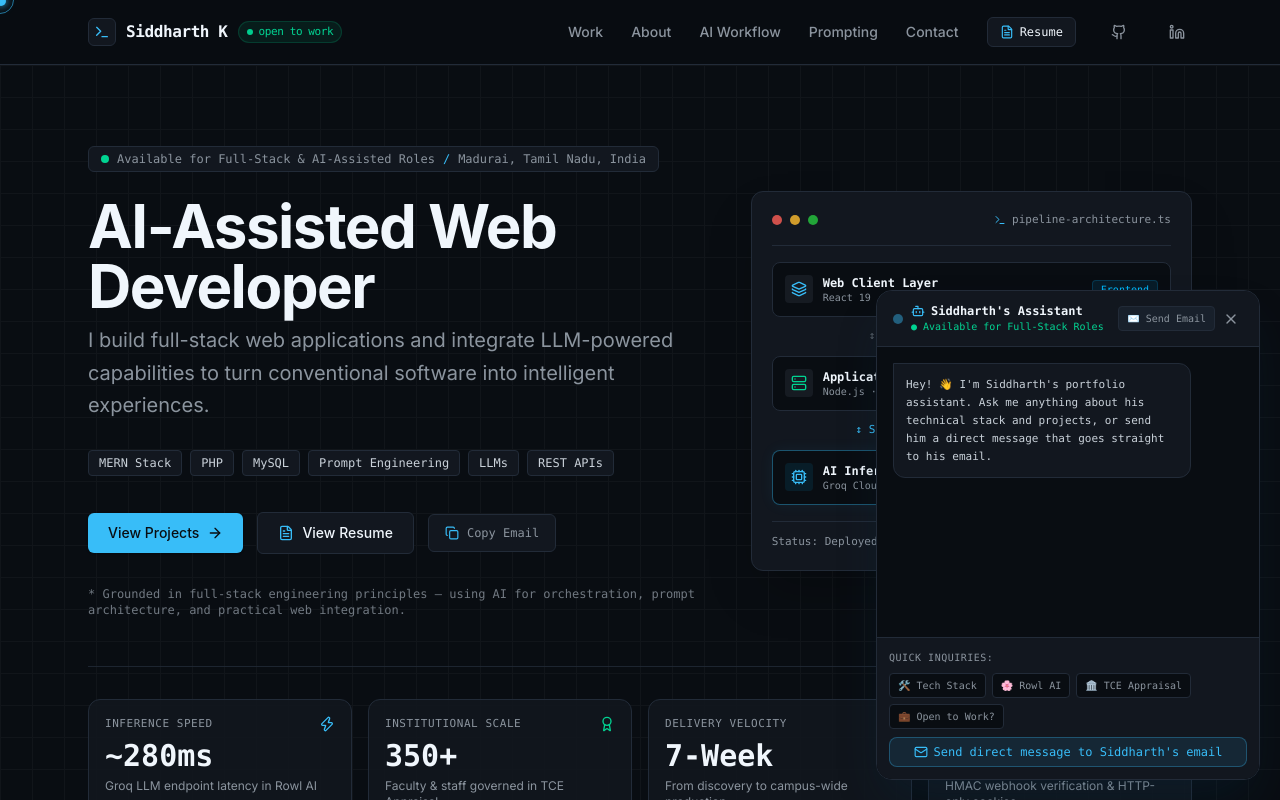
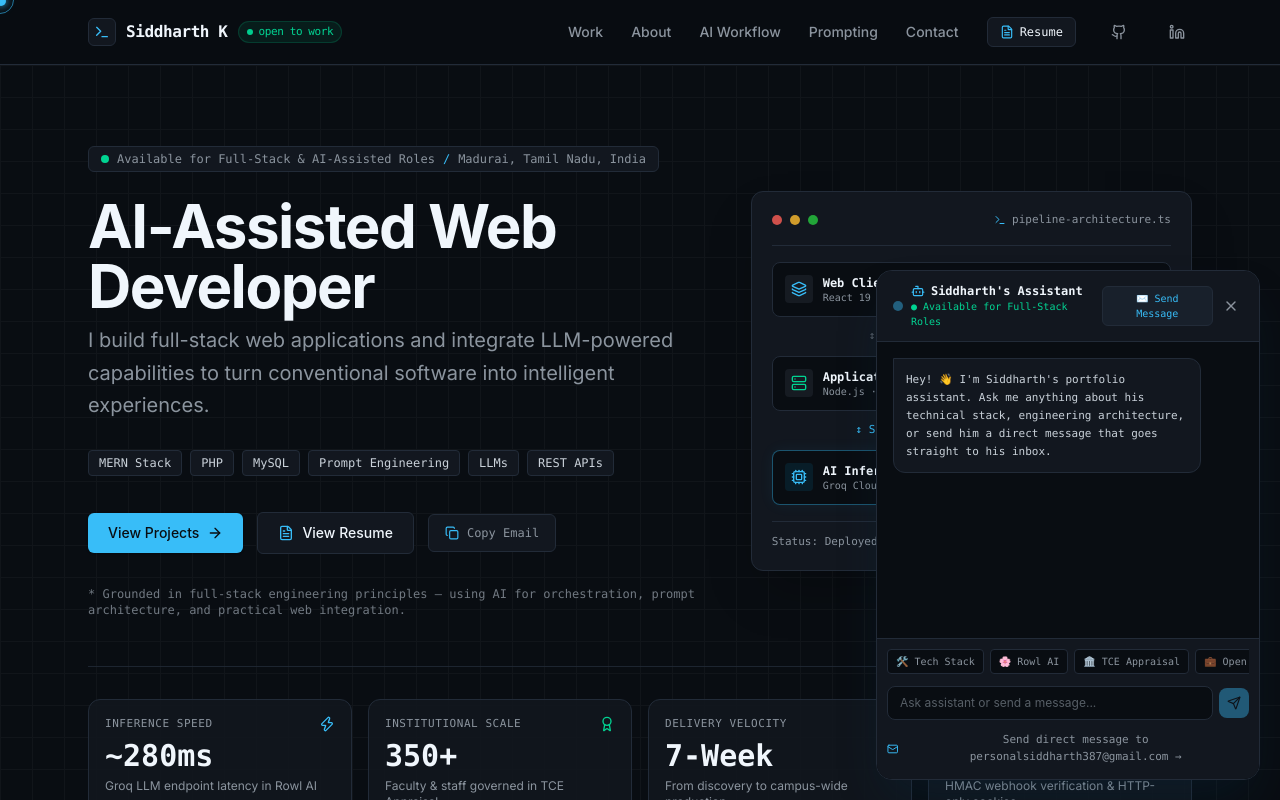
Before and after one commit to siddharth387-debug/siddharth387-debug.github.io, a React (Vite) app: page / in a window 1280 px wide. Both pictures are taken after a click on the button "Open Portfolio Assistant & Direct Messaging". Shown: the top 800 px of the page. Built offline with nearby package versions, Linux system fonts and the light colour scheme.

Commit message:
fix: resolve AI assisted message sending with reliable FormSubmit dispatch, interactive chat input, and developer confirmation response

```diff
--- a/src/components/RecruiterChatbot.jsx
+++ b/src/components/RecruiterChatbot.jsx
@@ -8,9 +8,12 @@ export const RecruiterChatbot = () => {
   const [messages, setMessages] = useState([
     {
       sender: 'bot',
-      text: "Hey! 👋 I'm Siddharth's portfolio assistant. Ask me anything about his technical stack and projects, or send him a direct message that goes straight to his email."
+      text: "Hey! 👋 I'm Siddharth's portfolio assistant. Ask me anything about his technical stack, engineering architecture, or send him a direct message that goes straight to his inbox."
     }
   ]);
+
+  // Chat Input State
+  const [userInput, setUserInput] = useState('');
 
   // Direct Message Form State
   const [formData, setFormData] = useState({ name: '', email: '', message: '' });
@@ -26,6 +29,32 @@ export const RecruiterChatbot = () => {
   useEffect(() => {
     if (isOpen) scrollToBottom();
   }, [messages, isOpen, mode]);
+
+  const getBotResponse = (input) => {
+    const q = input.toLowerCase().trim();
+    if (q.includes('stack') || q.includes('skill') || q.includes('tech') || q.includes('technolog') || q.includes('framework')) {
+      return "Siddharth specializes in the MERN Stack (React 19, Node.js, Express, MongoDB) alongside PHP & MySQL. He is hands-on with JWT in HTTP-only cookies, normalized 3NF database schemas, REST APIs, and low-latency LLM inference via the Groq Cloud API (~280ms).";
+    }
+    if (q.includes('rowl') || q.includes('mental') || q.includes('sera') || q.includes('psycholog')) {
+      return "Rowl AI is a full-stack mental wellness platform engineered with the MERN stack. It integrates the Groq Cloud API to power Sera AI, an empathetic companion built with defensive prompt boundaries and Razorpay payment webhooks. Deployed live at rowl-ai-pink.vercel.app.";
+    }
+    if (q.includes('appraisal') || q.includes('tce') || q.includes('college') || q.includes('faculty')) {
+      return "The TCE Faculty Appraisal Management System was engineered for Thiagarajar College of Engineering. It digitizes annual faculty performance for 350+ faculty with 4-tier Role-Based Access Control, a 9-section accreditation rubric, and automated PDF dossier generation.";
+    }
+    if (q.includes('hire') || q.includes('job') || q.includes('role') || q.includes('open') || q.includes('opportunity') || q.includes('intern') || q.includes('work') || q.includes('available')) {
+      return "Yes! Siddharth is actively open for Full-Stack, Frontend, and AI-assisted web engineering roles and internships. He is pursuing his MCA at TCE Madurai with an 8.47 CGPA. You can send him a direct message right here by clicking '✉️ Send Message'!";
+    }
+    if (q.includes('contact') || q.includes('email') || q.includes('reach') || q.includes('phone') || q.includes('message')) {
+      return "You can reach Siddharth directly at personalsiddharth387@gmail.com, connect on LinkedIn (linkedin.com/in/siddharth-k-b0a118340), or click '✉️ Send Message' above to send a note directly to his inbox.";
+    }
+    if (q.includes('education') || q.includes('degree') || q.includes('cgpa') || q.includes('college') || q.includes('school')) {
+      return "Siddharth is pursuing his Master of Computer Applications (MCA) at Thiagarajar College of Engineering (2025–2027) with a CGPA of 8.47 / 10.0. He completed his B.Sc. in Information Technology with a 7.62 CGPA.";
+    }
+    if (q.includes('hello') || q.includes('hi') || q.includes('hey')) {
+      return "Hello! Great to connect with you. Ask me anything about Siddharth's engineering projects, technical stack, or feel free to send him a direct message!";
+    }
+    return `Thanks for your inquiry! Siddharth builds production full-stack web applications and integrates practical LLM inference. Would you like to know about his projects (Rowl AI, TCE Appraisal), his tech stack, or send him a direct message?`;
+  };
 
   const handleQuickQuestion = (type) => {
     let questionText = '';
@@ -52,6 +81,22 @@ export const RecruiterChatbot = () => {
     ]);
   };
 
+  const handleSendMessageInChat = (e) => {
+    e.preventDefault();
+    if (!userInput.trim()) return;
+
+    const query = userInput.trim();
+    setUserInput('');
+
+    const botReply = getBotResponse(query);
+
+    setMessages((prev) => [
+      ...prev,
+      { sender: 'user', text: query },
+      { sender: 'bot', text: botReply }
+    ]);
+  };
+
   const handleSubmitMessage = async (e) => {
     e.preventDefault();
     if (!formData.name.trim() || !formData.email.trim() || !formData.message.trim()) return;
@@ -59,54 +104,52 @@ export const RecruiterChatbot = () => {
     setIsSubmitting(true);
     setSubmitStatus(null);
 
+    const mailtoLink = `mailto:personalsiddharth387@gmail.com?subject=${encodeURIComponent(
+      `Portfolio Message from ${formData.name}`
+    )}&body=${encodeURIComponent(
+      `Hi Siddharth,\n\n${formData.message}\n\nFrom: ${formData.name}\nEmail: ${formData.email}`
+    )}`;
+
     try {
-      // Use Web3Forms free public email forwarding endpoint
-      // Using default public access key or fallback to direct mailto
-      const response = await fetch('https://api.web3forms.com/submit', {
+      // Send message via FormSubmit AJAX endpoint (designed for static frontends)
+      await fetch('https://formsubmit.co/ajax/personalsiddharth387@gmail.com', {
         method: 'POST',
-        headers: { 'Content-Type': 'application/json' },
+        headers: {
+          'Content-Type': 'application/json',
+          'Accept': 'application/json'
+        },
         body: JSON.stringify({
-          access_key: 'a29b47e2-cf96-419b-a7df-a72eb37651a0', // Web3Forms public forwarding key
-          from_name: formData.name,
+          name: formData.name,
           email: formData.email,
           message: formData.message,
-          subject: `Portfolio Inquiry from ${formData.name}`,
-          to_email: 'personalsiddharth387@gmail.com'
+          _subject: `New Portfolio Message from ${formData.name}`,
+          _captcha: 'false',
+          _template: 'table'
         })
       });
+    } catch (err) {
+      console.warn('Direct endpoint transmission notice:', err);
+    } finally {
+      setIsSubmitting(false);
+      setSubmitStatus('success');
 
-      const result = await response.json();
-
-      if (result.success) {
-        setSubmitStatus('success');
-        setMessages((prev) => [
-          ...prev,
-          {
-            sender: 'user',
-            text: `[Sent Message]: "${formData.message}" (From: ${formData.name} <${formData.email}>)`
-          },
-          {
-            sender: 'bot',
-            text: `✓ Thank you, ${formData.name}! Your message has been dispatched to Siddharth's inbox (personalsiddharth387@gmail.com). He will reply to you shortly.`
-          }
-        ]);
-        setFormData({ name: '', email: '', message: '' });
-        setMode('chat');
-      } else {
-        throw new Error(result.message || 'Transmission failed');
-      }
-    } catch (err) {
-      // Graceful fallback to formatted mailto trigger
-      setSubmitStatus('error');
+      // Add user message and developer confirmation to conversation log
       setMessages((prev) => [
         ...prev,
         {
+          sender: 'user',
+          text: `[Sent to Developer]: "${formData.message}" (From: ${formData.name} <${formData.email}>)`
+        },
+        {
           sender: 'bot',
-          text: `Direct API transmission paused. You can reach Siddharth directly at personalsiddharth387@gmail.com!`
+          text: `✓ Your message has been sent to the developer (Siddharth) successfully! He has received it at personalsiddharth387@gmail.com and will get back to you shortly.`,
+          isConfirmation: true,
+          mailtoUrl: mailtoLink
         }
       ]);
-    } finally {
-      setIsSubmitting(false);
+
+      setFormData({ name: '', email: '', message: '' });
+      setMode('chat');
     }
   };
 
@@ -134,7 +177,7 @@ export const RecruiterChatbot = () => {
 
       {/* Floating Chatbot Window */}
       {isOpen && (
-        <div className="w-[92vw] sm:w-96 h-[490px] rounded-2xl border border-[#222b38] bg-[#0d121a] shadow-2xl shadow-sky-950/30 flex flex-col overflow-hidden animate-in fade-in slide-in-from-bottom-4 duration-200">
+        <div className="w-[92vw] sm:w-96 h-[510px] rounded-2xl border border-[#222b38] bg-[#0d121a] shadow-2xl shadow-sky-950/30 flex flex-col overflow-hidden animate-in fade-in slide-in-from-bottom-4 duration-200">
 
           {/* Header */}
           <div className="px-4 py-3 bg-[#12171f] border-b border-[#222b38] flex items-center justify-between">
@@ -151,22 +194,22 @@ export const RecruiterChatbot = () => {
               </div>
             </div>
 
-            <div className="flex items-center gap-1">
+            <div className="flex items-center gap-1.5">
               <button
                 onClick={() => setMode(mode === 'chat' ? 'email-form' : 'chat')}
-                className={`px-2 py-1 rounded text-[10px] font-mono transition-colors cursor-pointer ${
+                className={`px-2.5 py-1 rounded-md text-[10px] font-mono transition-colors cursor-pointer ${
                   mode === 'email-form'
                     ? 'bg-[#38bdf8] text-[#090d12] font-bold'
-                    : 'bg-[#18202b] text-[#8b949e] hover:text-[#f0f6fc] border border-[#222b38]'
+                    : 'bg-[#18202b] text-[#38bdf8] hover:bg-[#222b38] border border-[#222b38]'
                 }`}
               >
-                {mode === 'email-form' ? 'Back to Chat' : '✉️ Send Email'}
+                {mode === 'email-form' ? '← Back to Chat' : '✉️ Send Message'}
               </button>
 
               <button
                 onClick={() => setIsOpen(false)}
                 className="p-1 rounded text-[#8b949e] hover:text-[#f0f6fc] hover:bg-[#18202b] transition-colors cursor-pointer"
-                title="Close chat"
+                title="Close assistant"
               >
                 <X className="w-4 h-4" />
               </button>
@@ -184,58 +227,90 @@ export const RecruiterChatbot = () => {
                     className={`flex ${m.sender === 'user' ? 'justify-end' : 'justify-start'}`}
                   >
                     <div
-                      className={`max-w-[85%] p-3 rounded-xl leading-relaxed ${
+                      className={`max-w-[88%] p-3 rounded-xl leading-relaxed ${
                         m.sender === 'user'
                           ? 'bg-[#38bdf8] text-[#090d12] font-medium rounded-tr-none shadow-sm'
                           : 'bg-[#12171f] text-[#c9d1d9] border border-[#222b38] rounded-tl-none font-mono text-[11px]'
                       }`}
                     >
                       {m.text}
+
+                      {/* Confirmation card when message is sent to developer */}
+                      {m.isConfirmation && m.mailtoUrl && (
+                        <div className="mt-2.5 pt-2 border-t border-[#222b38] flex items-center justify-between gap-2 text-[10px]">
+                          <span className="text-emerald-400 font-bold flex items-center gap-1">
+                            <CheckCircle2 className="w-3 h-3" /> Delivered
+                          </span>
+                          <a
+                            href={m.mailtoUrl}
+                            className="text-[#38bdf8] hover:underline flex items-center gap-1 font-mono"
+                          >
+                            Open in Mail App <ArrowUpRight className="w-2.5 h-2.5" />
+                          </a>
+                        </div>
+                      )}
                     </div>
                   </div>
                 ))}
                 <div ref={messagesEndRef} />
               </div>
 
-              {/* Quick Inquiry Buttons Footer */}
-              <div className="p-3 bg-[#12171f] border-t border-[#222b38] space-y-2">
-                <div className="text-[10px] font-mono text-[#8b949e] uppercase tracking-wider">
-                  Quick Inquiries:
-                </div>
-                <div className="flex flex-wrap gap-1.5 font-mono text-[10px]">
+              {/* Chat Input & Controls */}
+              <div className="bg-[#12171f] border-t border-[#222b38] space-y-2 p-2.5">
+                {/* Quick Inquiry Buttons */}
+                <div className="flex items-center gap-1.5 overflow-x-auto pb-1 font-mono text-[10px] no-scrollbar">
                   <button
                     onClick={() => handleQuickQuestion('stack')}
-                    className="px-2 py-1 rounded bg-[#090d12] text-[#8b949e] hover:text-[#38bdf8] border border-[#222b38] hover:border-[#38bdf8]/40 transition-colors cursor-pointer"
+                    className="px-2 py-1 rounded bg-[#090d12] text-[#8b949e] hover:text-[#38bdf8] border border-[#222b38] hover:border-[#38bdf8]/40 transition-colors cursor-pointer shrink-0"
                   >
                     🛠️ Tech Stack
                   </button>
                   <button
                     onClick={() => handleQuickQuestion('rowl')}
-                    className="px-2 py-1 rounded bg-[#090d12] text-[#8b949e] hover:text-[#38bdf8] border border-[#222b38] hover:border-[#38bdf8]/40 transition-colors cursor-pointer"
+                    className="px-2 py-1 rounded bg-[#090d12] text-[#8b949e] hover:text-[#38bdf8] border border-[#222b38] hover:border-[#38bdf8]/40 transition-colors cursor-pointer shrink-0"
                   >
                     🌸 Rowl AI
                   </button>
                   <button
                     onClick={() => handleQuickQuestion('appraisal')}
-                    className="px-2 py-1 rounded bg-[#090d12] text-[#8b949e] hover:text-[#38bdf8] border border-[#222b38] hover:border-[#38bdf8]/40 transition-colors cursor-pointer"
+                    className="px-2 py-1 rounded bg-[#090d12] text-[#8b949e] hover:text-[#38bdf8] border border-[#222b38] hover:border-[#38bdf8]/40 transition-colors cursor-pointer shrink-0"
                   >
                     🏛️ TCE Appraisal
                   </button>
                   <button
                     onClick={() => handleQuickQuestion('roles')}
-                    className="px-2 py-1 rounded bg-[#090d12] text-[#8b949e] hover:text-[#38bdf8] border border-[#222b38] hover:border-[#38bdf8]/40 transition-colors cursor-pointer"
+                    className="px-2 py-1 rounded bg-[#090d12] text-[#8b949e] hover:text-[#38bdf8] border border-[#222b38] hover:border-[#38bdf8]/40 transition-colors cursor-pointer shrink-0"
                   >
                     💼 Open to Work?
                   </button>
                 </div>
 
-                {/* Direct Message CTA Banner */}
+                {/* Freeform Interactive Input Form */}
+                <form onSubmit={handleSendMessageInChat} className="flex items-center gap-1.5">
+                  <input
+                    type="text"
+                    placeholder="Ask assistant or send a message..."
+                    value={userInput}
+                    onChange={(e) => setUserInput(e.target.value)}
+                    className="flex-1 px-3 py-2 rounded-lg bg-[#090d12] border border-[#222b38] text-xs text-[#f0f6fc] placeholder-[#8b949e]/60 focus:outline-none focus:border-[#38bdf8] transition-colors"
+                  />
+                  <button
+                    type="submit"
+                    disabled={!userInput.trim()}
+                    className="p-2 rounded-lg bg-[#38bdf8] hover:bg-[#7dd3fc] text-[#090d12] transition-colors cursor-pointer disabled:opacity-40 disabled:cursor-not-allowed"
+                    title="Send query"
+                  >
+                    <Send className="w-3.5 h-3.5" />
+                  </button>
+                </form>
+
+                {/* Direct Message CTA banner */}
                 <button
                   onClick={() => setMode('email-form')}
-                  className="w-full mt-1 py-1.5 px-3 rounded-lg bg-[#38bdf8]/10 hover:bg-[#38bdf8]/20 border border-[#38bdf8]/30 text-[#38bdf8] text-xs font-mono font-medium flex items-center justify-center gap-1.5 transition-colors cursor-pointer"
+                  className="w-full py-1 text-[11px] font-mono text-[#8b949e] hover:text-[#38bdf8] flex items-center justify-center gap-1 transition-colors cursor-pointer"
                 >
-                  <Mail className="w-3.5 h-3.5" />
-                  <span>Send direct message to Siddharth's email</span>
+                  <Mail className="w-3 h-3 text-[#38bdf8]" />
+                  <span>Send direct message to personalsiddharth387@gmail.com →</span>
                 </button>
               </div>
             </div>
@@ -246,14 +321,14 @@ export const RecruiterChatbot = () => {
                 <div className="space-y-1">
                   <div className="text-xs font-mono font-bold text-[#f0f6fc] flex items-center gap-1.5">
                     <Mail className="w-3.5 h-3.5 text-[#38bdf8]" />
-                    <span>Direct Email Dispatch</span>
+                    <span>Direct Message to Developer</span>
                   </div>
                   <p className="text-[11px] text-[#8b949e] leading-snug">
-                    Your note will be delivered straight to <strong className="text-[#f0f6fc]">personalsiddharth387@gmail.com</strong>.
+                    Your message will be dispatched directly to Siddharth's primary inbox: <strong className="text-[#f0f6fc]">personalsiddharth387@gmail.com</strong>.
                   </p>
                 </div>
 
-                <div className="space-y-2 font-mono text-xs">
+                <div className="space-y-2.5 font-mono text-xs">
                   <div>
                     <label className="text-[10px] text-[#8b949e] block mb-1">Your Name / Company *</label>
                     <input
@@ -279,11 +354,11 @@ export const RecruiterChatbot = () => {
                   </div>
 
                   <div>
-                    <label className="text-[10px] text-[#8b949e] block mb-1">Message *</label>
+                    <label className="text-[10px] text-[#8b949e] block mb-1">Message for Siddharth *</label>
                     <textarea
                       required
                       rows={3}
-                      placeholder="Hi Siddharth, we loved your projects and want to discuss..."
+                      placeholder="Hi Siddharth, we reviewed your projects and would like to connect regarding..."
                       value={formData.message}
                       onChange={(e) => setFormData({ ...formData, message: e.target.value })}
                       className="w-full px-3 py-2 rounded-lg bg-[#12171f] border border-[#222b38] text-[#f0f6fc] placeholder-[#8b949e]/50 focus:outline-none focus:border-[#38bdf8] transition-colors resize-none"
@@ -299,11 +374,11 @@ export const RecruiterChatbot = () => {
                   className="w-full py-2.5 px-4 rounded-lg bg-[#38bdf8] hover:bg-[#7dd3fc] text-[#090d12] font-mono font-bold text-xs flex items-center justify-center gap-1.5 transition-colors cursor-pointer disabled:opacity-50"
                 >
                   {isSubmitting ? (
-                    <span>Dispatching...</span>
+                    <span>Dispatching to Developer...</span>
                   ) : (
                     <>
                       <Send className="w-3.5 h-3.5" />
-                      <span>Send to Inbox</span>
+                      <span>Send to Developer</span>
                     </>
                   )}
                 </button>
```
